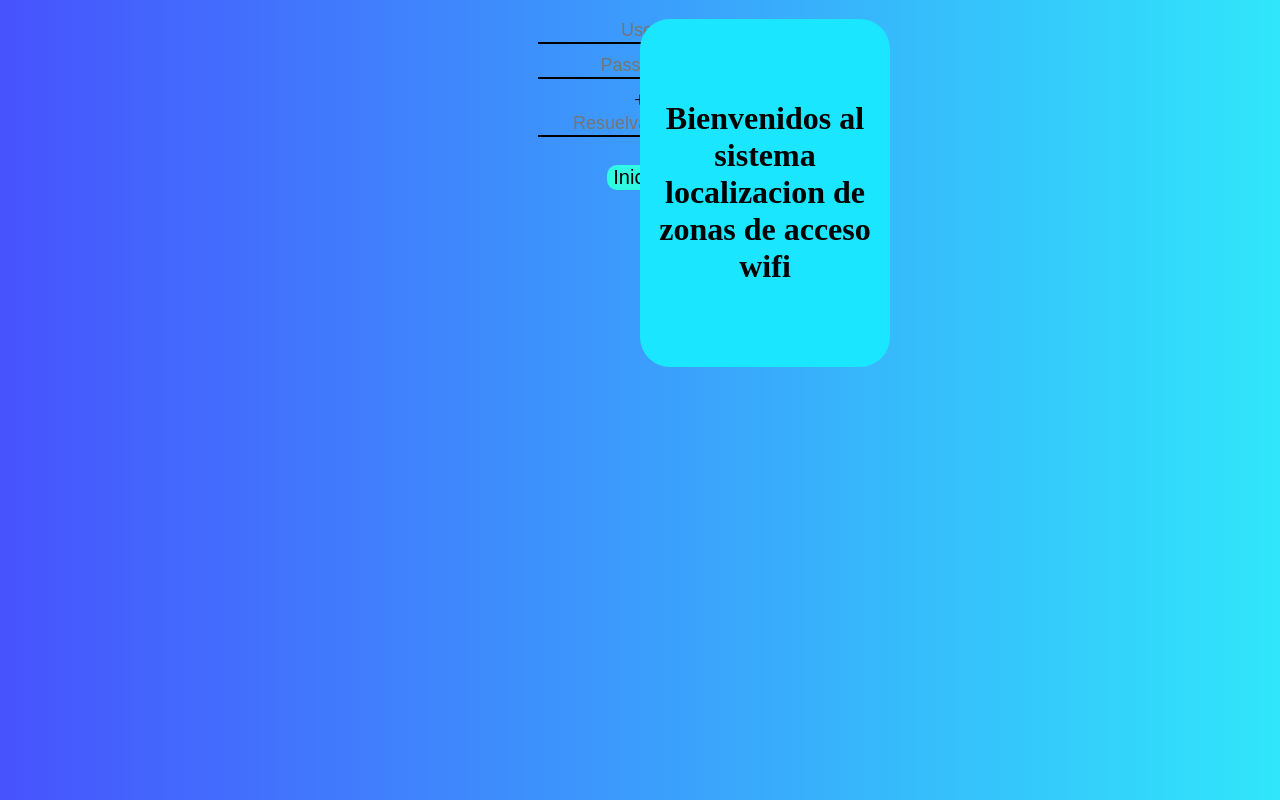
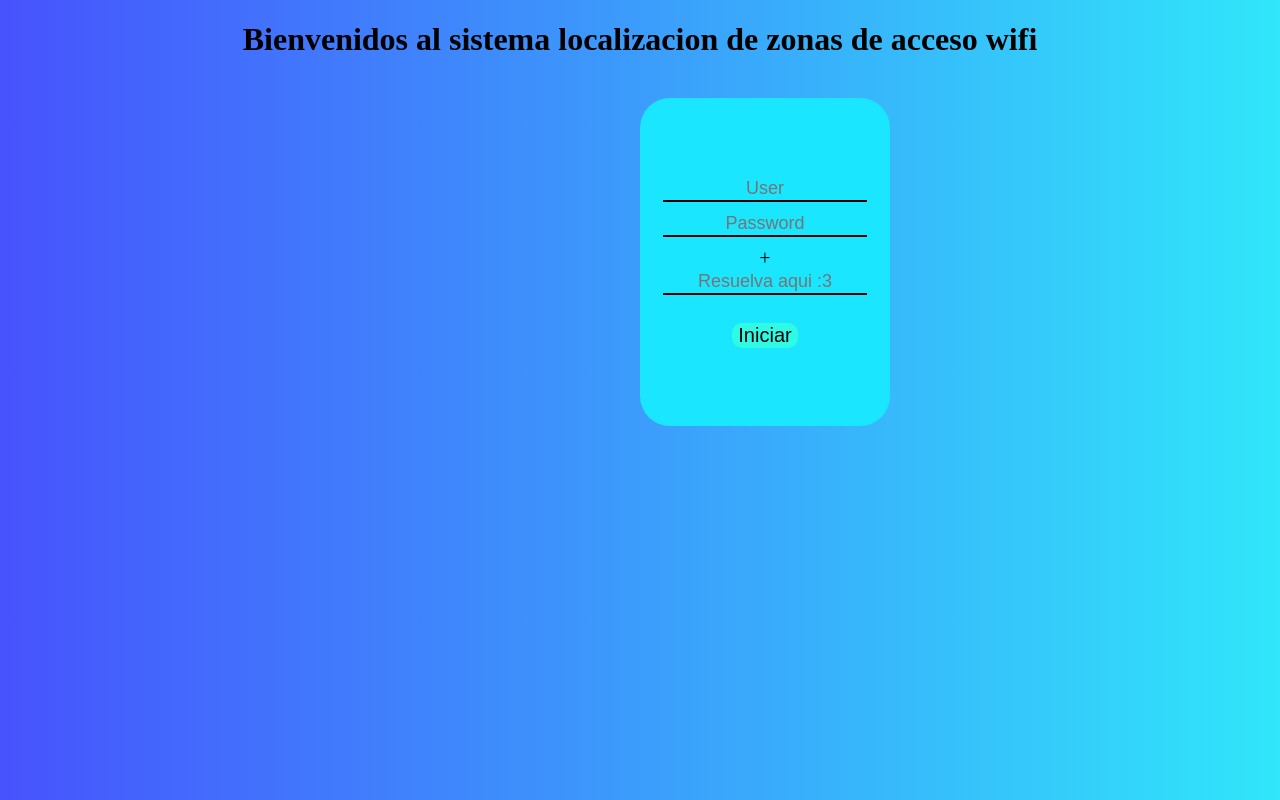
Before and after one commit to DanielBanquet11/ejercicio, a React (Vite) app: page / in a window 1280 px wide. Built offline with nearby package versions, Linux system fonts and the light colour scheme.

Commit message:
Update App.jsx

```diff
--- a/src/App.jsx
+++ b/src/App.jsx
@@ -12,23 +12,26 @@ export const App = () => {
   const [Mensaje, setMensaje] = useState(false)
 
 
-const { user, pass, captcha } = Form;
+   const { user, pass, captcha } = Form;
 
 
-
+      const [menu, setmenu]=useState(false)
 
   const UltimoDigitoUser = user.slice(9,10);
   const UltimoDigitoPass = pass.slice(9,10);
 
+  const validacion = (e) =>{
+    setmenu(true)
 
+  }
 
   const Submit = (e) => {
     e.preventDefault();
 
 
       if(user==='1103497841' && pass==='1487943011' && captcha==='2')
-
-        setMensaje('Bienvenido')
+         setmenu(validacion),
+        setMensaje('')
 
     else setMensaje('ERROR')
 
@@ -77,10 +80,11 @@ const { user, pass, captcha } = Form;
 
     <div className="parent">
 
+        <div className="div1">
+            <h1>Bienvenidos al sistema localizacion de zonas de acceso wifi</h1> <br />
+
+        </div>
         <div className="div2">
-            <h1>Bienvenidos al sistema localizacion de zonas de acceso wifi</h1>
-        </div>
-        <div className="div3">
               <form id="f1" onSubmit={ Submit } >
                   <legend><h3></h3></legend>
                  <input
@@ -121,12 +125,28 @@ const { user, pass, captcha } = Form;
 
                    <br/><br/>
                   <button type="submit">Iniciar</button><br/><br/>
-
+                  <div id="m">{ Mensaje } </div>
              </form>
-             <div id="m">{ Mensaje } </div>
+             {/* <div id="m">{ Mensaje } </div> */}
 
         </div>
+              <br />
+         { menu? <div className='menu2'>
+                 <h1> BIENVENIDO </h1>
+
+              <from>
+                      <label >1.Adivinanza</label>
+                      <br/>
+                      <label >2.Cerrar session</label>
+                      <br/>
+                      <input type="text" />
+                      <br />
+                      <button type='submit'>Enter</button>
+                      <br />
+              </from>
+         </div> :undefined}
 
     </div>
+
   )
 }
```
